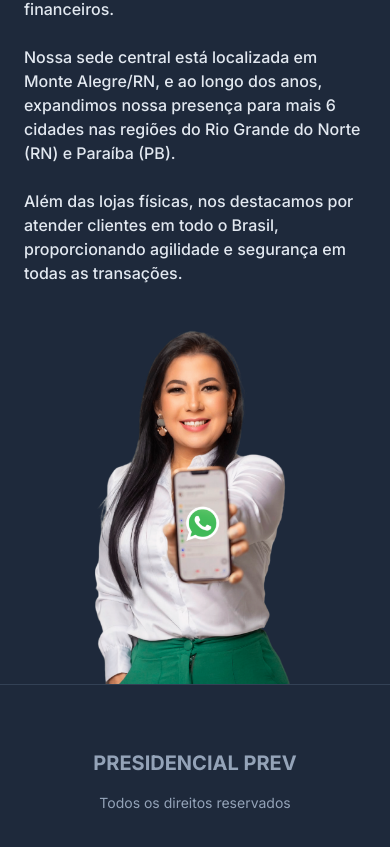
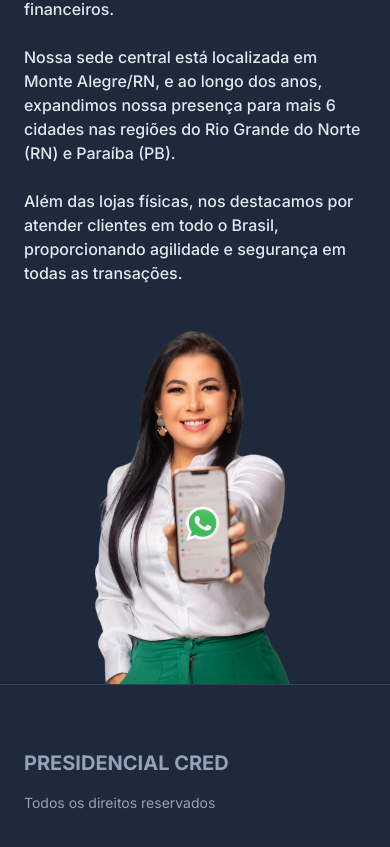
Before and after one commit to lucassamuel94/presidencial-cred, a Next.js app: page / in a window 390 px wide. Shown: the part 6892-7739 px from the top of the page. Built offline with nearby package versions, Linux system fonts and the light colour scheme.

Commit message:
update align items with component Footer

```diff
--- a/src/components/footer/index.tsx
+++ b/src/components/footer/index.tsx
@@ -3,9 +3,9 @@ import Link from 'next/link'
 export default function Footer() {
   return (
     <footer>
-      <div className='container flex flex-col items-center justify-between gap-4 border-t border-gray-700 py-16 text-gray-400 sm:flex-row'>
+      <div className='container flex flex-col items-start justify-between gap-4 border-t border-gray-700 py-16 text-gray-400 sm:flex-row lg:items-center'>
         <Link href={'/'} className='text-xl font-bold uppercase'>
-          Presidencial Prev
+          Presidencial Cred
         </Link>
 
         <span className='text-sm'>Todos os direitos reservados</span>
```
